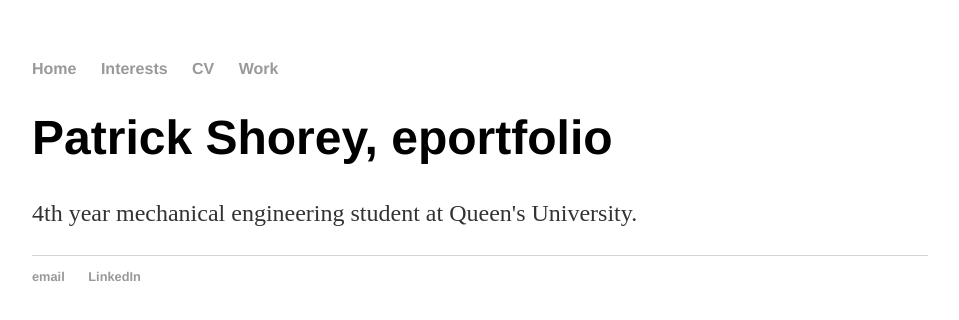
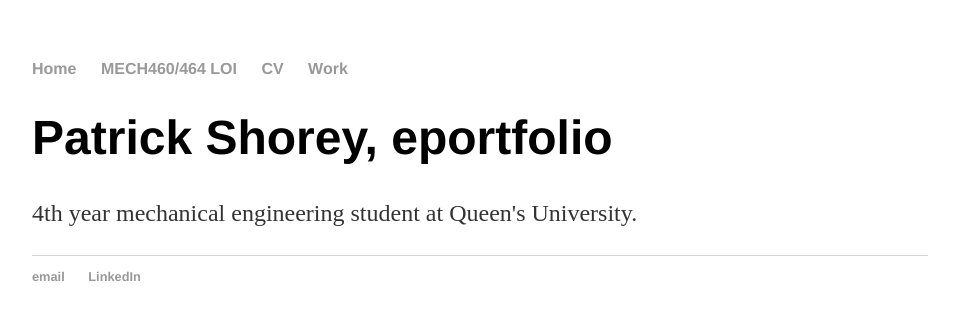
Before and after one commit to LurkingH0rr0r/LurkingH0rr0r.github.io, a Jekyll site: the page built from index.html, in a window 1280 px wide. Shown: the top 320 px of the page, without its empty margins (160-1119 px from the left). Built offline with Jekyll 4.4.1, drawn with Linux system fonts in a browser that asks for light colours.

Commit message:
Update default.html

```diff
--- a/_layouts/default.html
+++ b/_layouts/default.html
@@ -9,7 +9,7 @@
 			<nav>
 	    		<ul>
 	        		<li><a href="/">Home</a></li>
-		        	<li><a href="https://docs.google.com/viewer?url=https://github.com/Patrick-Shorey/Patrick-Shorey.github.io/raw/master/pdfs/coverletter-MECH462.pdf">Interests</a></li>
+		        	<li><a href="https://docs.google.com/viewer?url=https://github.com/Patrick-Shorey/Patrick-Shorey.github.io/raw/master/pdfs/coverletter-MECH462.pdf">MECH460/464 LOI</a></li>
 	        		<li><a href="https://docs.google.com/viewer?url=https://github.com/Patrick-Shorey/Patrick-Shorey.github.io/raw/master/pdfs/resume.pdf">CV</a></li>
 	        		<li><a href="/blog">Work</a></li>
 	    		</ul>
```
